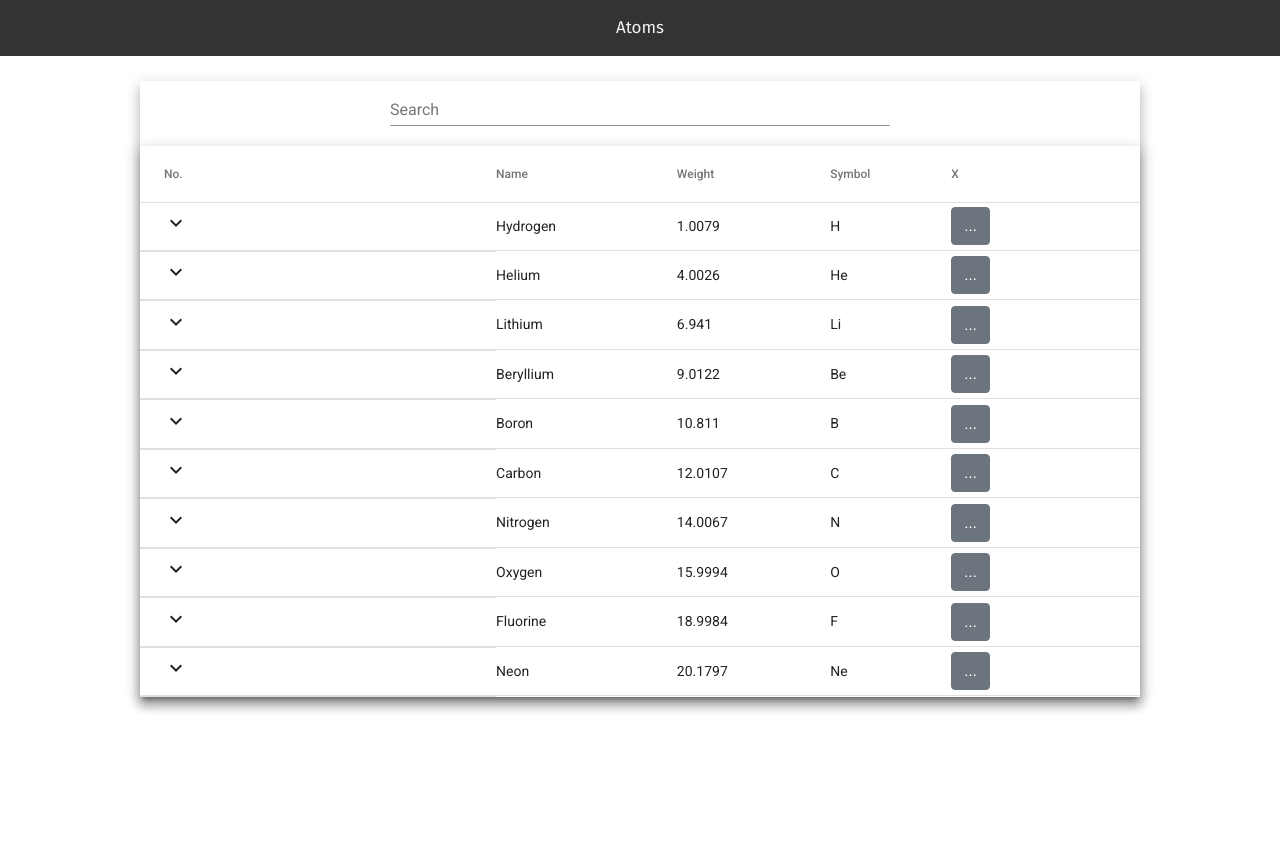
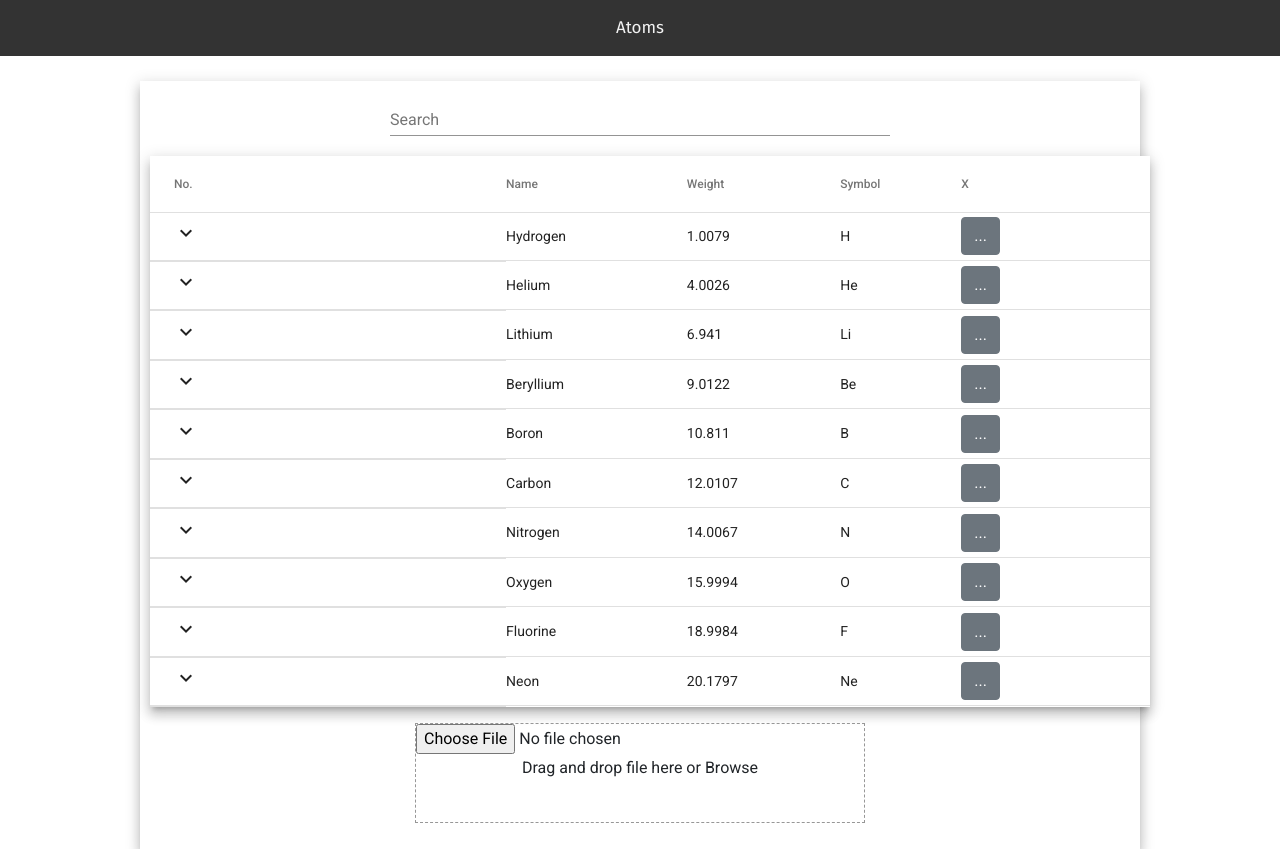
Before and after one commit to Mamushe/angular-playground-table, an Angular app: page / in a window 1280 px wide. Before the commit the page ends 800 px from the top, so only its background shows below. Built offline with nearby package versions, Linux system fonts and the light colour scheme.

Commit message:
file upload ability

```diff
--- a/src/app/modals/item/item.component.html
+++ b/src/app/modals/item/item.component.html
@@ -4,6 +4,7 @@
           <input type="text" (keyup)="runFilter()" [(ngModel)]="filter" matInput placeholder="Search">
       </mat-form-field>
   </div>
+    <div>
     <table class="example-table mat-elevation-z8" mat-table  [dataSource]="dataSource" multiTemplateDataRows>
         <!-- Position Column -->
         <ng-container matColumnDef="position">
@@ -62,3 +63,9 @@
         <tr mat-row *matRowDef="let row, columns: ['expandDetail']" class="invoice-detail-row"></tr>
       </table>
     </div>
+    <div class="dropZone">
+      <input type="file" #fileDropRef (change)="fileBrowse($event)" id="fileDropRef" />
+      <span>Drag and drop file here or </span>
+      <span>Browse</span>
+    </div>
+</div>
--- a/src/app/modals/item/item.component.scss
+++ b/src/app/modals/item/item.component.scss
@@ -1,6 +1,7 @@
 
 .example-table {
     width: 1000px;
+    padding: 10px 10px;
     #inputField{
         display: flex;
         justify-content: center;
@@ -19,3 +20,20 @@ tr.invoice-detail-row {
     overflow: hidden;
     display: flex;
 }
+.dropZone {
+    width: 450px;
+    height: 100px;
+    padding: 2rem;
+    text-align: center;
+    border: dashed 1px #979797;
+    position: relative;
+    margin: 16px auto;
+    input {
+        // opacity: 0;
+        position: absolute;
+        width: 100%;
+        height: 100%;
+        top: 0;
+        left: 0;
+    }
+}
--- a/src/app/modals/item/item.component.ts
+++ b/src/app/modals/item/item.component.ts
@@ -6,6 +6,7 @@ import { Item } from 'src/app/models/Item';
 import { DataService, PeriodicElement } from 'src/app/services/data.service';
 import { trigger, state, style, transition, animate } from '@angular/animations';
 import { MatTableDataSource } from '@angular/material/table';
+
 
 @Component({
   selector: 'app-item',
@@ -36,6 +37,8 @@ export class ItemComponent implements OnInit {
   filterFields = ['name', 'weight', 'symbol']
   displaydata = [];
 
+  file: any = null;
+
   constructor(public dialog: MatDialog, private itemService: ItemServiceService, private dataService: DataService) {}
 
    async ngOnInit(): Promise<void>{
@@ -60,6 +63,12 @@ export class ItemComponent implements OnInit {
     this.openDialog(e);
   }
 
+  fileBrowse(event: any) {
+    this.file = event?.target.files[0];
+    console.log(this.file)
+  }
+
+
   openDialog(e: PeriodicElement): void {
 
     const dialogRef = this.dialog.open(ConfirmationComponent, {
```
Lines whose indentation alone changed are shown as unchanged.
